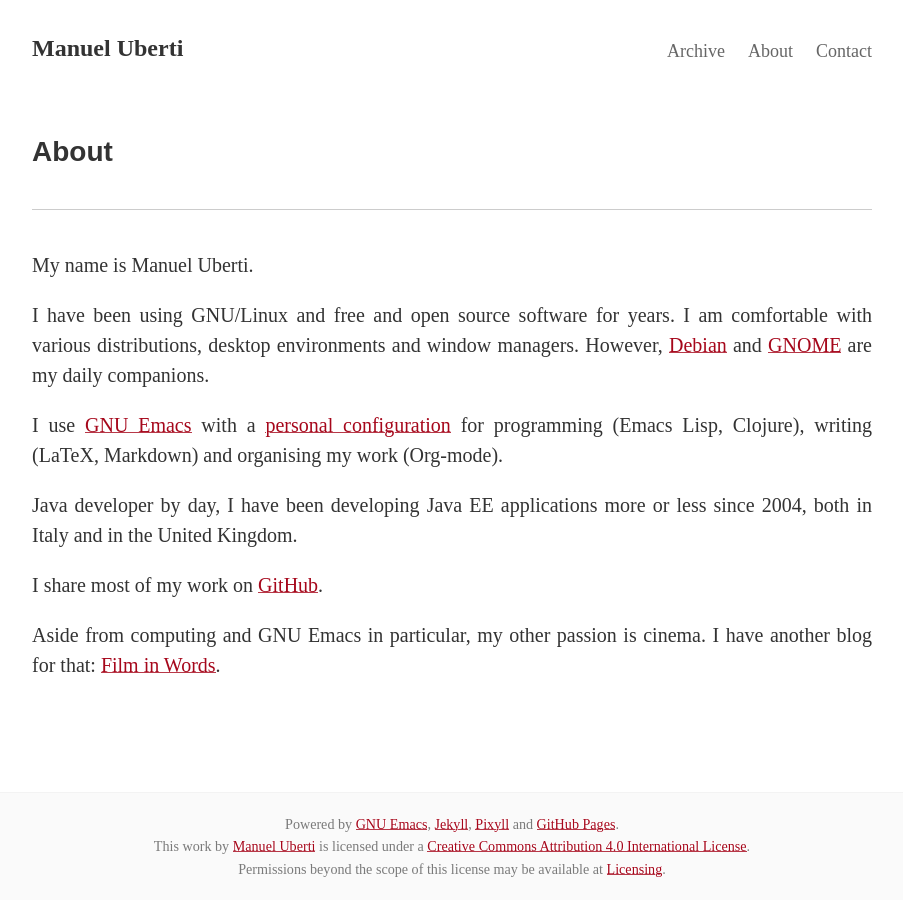
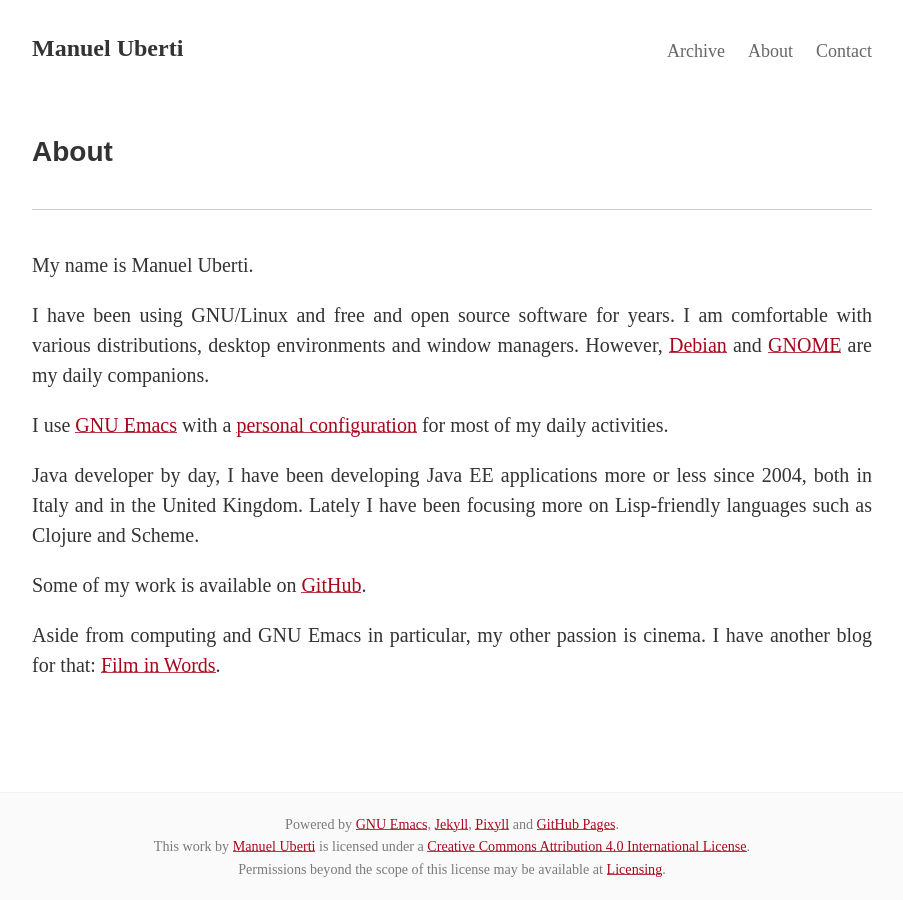
Before and after one commit to manuel-uberti/manuel-uberti.github.io, a Jekyll site: the page built from about.md, in a window 1280 px wide. Shown: the whole page, without its empty margins (188-1091 px from the left). Built offline with Jekyll 4.4.1, drawn with Linux system fonts in a browser that asks for light colours; some web fonts are replaced.

Commit message:
Adjust paragraph

```diff
--- a/about.md
+++ b/about.md
@@ -13,14 +13,14 @@
 [GNOME](https://www.gnome.org/) are my daily companions.
 
 I use [GNU Emacs](https://www.gnu.org/software/emacs/) with a
-[personal configuration](https://github.com/manuel-uberti/.emacs.d) for
-programming (Emacs Lisp, Clojure), writing (LaTeX, Markdown) and organising my
-work (Org-mode).
+[personal configuration](https://github.com/manuel-uberti/.emacs.d) for most of
+my daily activities.
 
 Java developer by day, I have been developing Java EE applications more or less
-since 2004, both in Italy and in the United Kingdom.
+since 2004, both in Italy and in the United Kingdom. Lately I have been focusing
+more on Lisp-friendly languages such as Clojure and Scheme.
 
-I share most of my work on [GitHub](https://github.com/manuel-uberti).
+Some of my work is available on [GitHub](https://github.com/manuel-uberti).
 
 Aside from computing and GNU Emacs in particular, my other passion is
 cinema. I have another blog for that:
```
